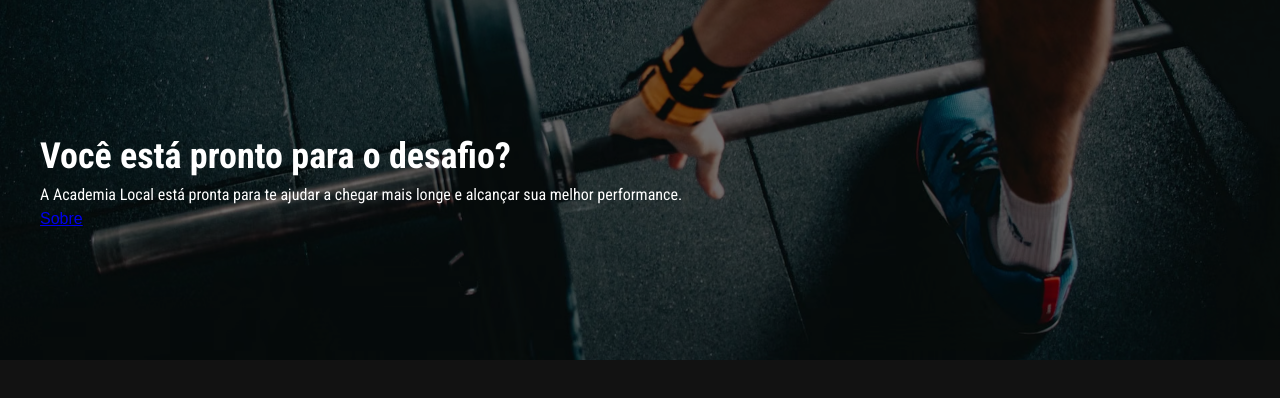
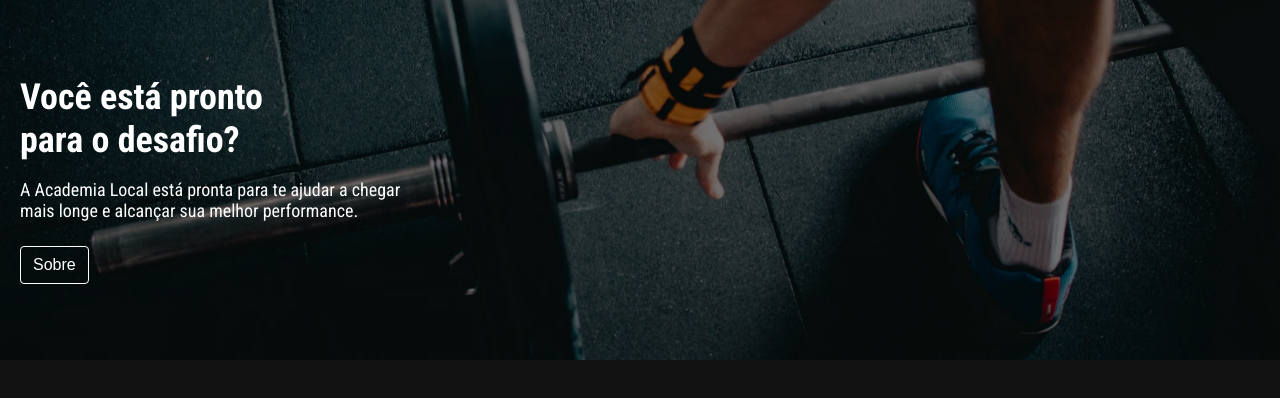
Before and after one commit to santananielson/top_academia, a SvelteKit app: page / in a window 1280 px wide. Shown: the top 398 px of the page. Built offline with nearby package versions, Linux system fonts and the light colour scheme.

Commit message:
Classe Global para o botão

```diff
--- a/src/global.css
+++ b/src/global.css
@@ -1,5 +1,6 @@
 :root{
     --bg: #121212;
+    --black: #121212;
     --feat:#FF3E00;
 }
 
@@ -32,14 +33,35 @@
 p, h1, h2, h3, h4, h5, h6 {
     overflow-wrap: break-word;
     font-family: 'Roboto Condensed', sans-serif;
+    line-height: 1.2;
 }
+a {
+    display: inline-block;
+    text-decoration: none;
+}
+
 h1 {
     font-size: calc(36 / 16 * 1rem);
+    line-height: 1.2;
 }
 
 
 /*Classes*/
 .wrap {
     margin: 0 auto;
-    padding: 0 40px;
+    padding: 0 20px;
 }
+
+.btn {
+    color: #fff;
+    border: 1px solid #fff;
+    padding: 6px 12px;
+    border-radius: 4px;
+    transition: 250ms;
+}
+
+.btn:hover{
+    background-color: #fff;
+    color: var(--black);
+    transition: 125ms;
+}
--- a/src/routes/+page.svelte
+++ b/src/routes/+page.svelte
@@ -4,9 +4,9 @@
 
 <section class="intro" style="background-image: url({imgHome})">
     <div class="intro__wrapper wrap">
-        <h1>Você está pronto para o desafio?</h1>
+        <h1>Você está pronto<br> para o desafio?</h1>
         <p>A Academia Local está pronta para te ajudar a chegar mais longe e alcançar sua melhor performance.</p>
-        <a href="/sobre">Sobre</a>
+        <a class="btn" href="/sobre">Sobre</a>
     </div>
 </section>
 
@@ -30,5 +30,15 @@
 
     .intro__wrapper {
         z-index: 1;
+        max-width: 450px;
+    }
+
+    .btn{
+        margin-top: 24px;
+    }
+
+    p {
+        font-size: calc(18 / 16 * 1rem);
+        margin-top: 16px;
     }
 </style>
```
